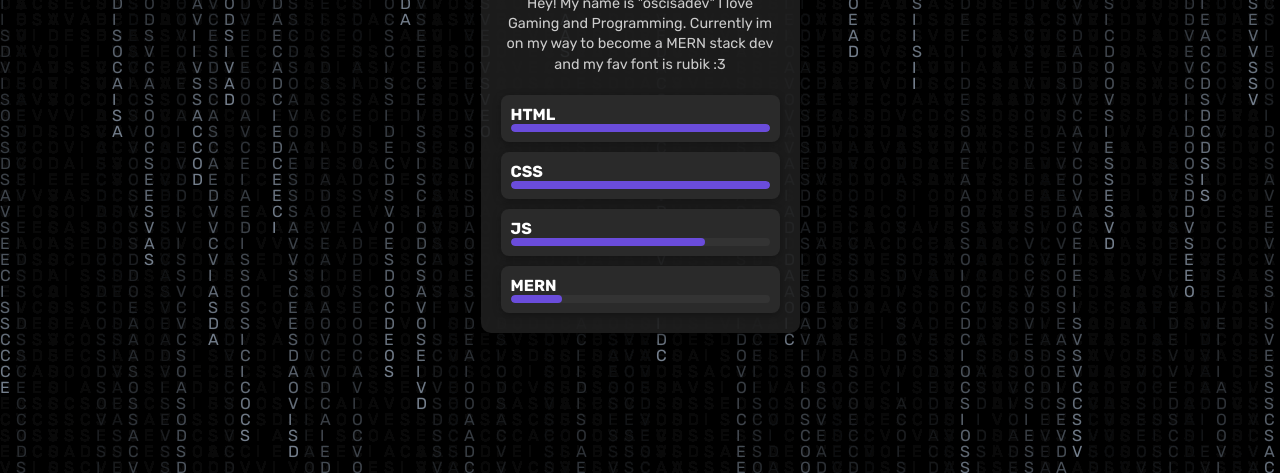
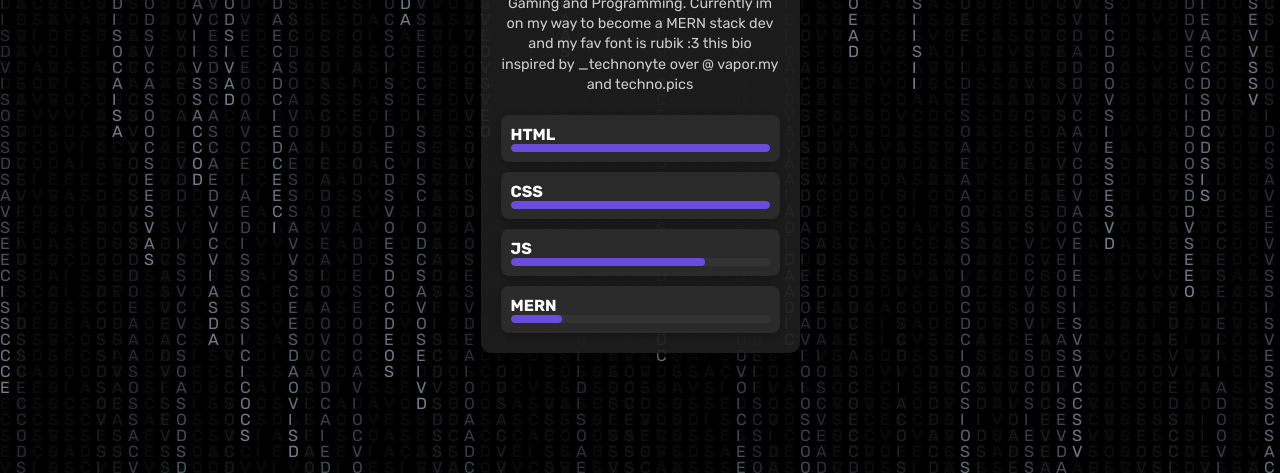
Before and after one commit to officialysourced/oscisadev, a plain HTML site: page index.html in a window 1280 px wide. Shown: the part 327-800 px from the top of the page. Drawn offline with Linux system fonts and the light colour scheme; no server answers.

Commit message:
Added credits

```diff
--- a/index.html
+++ b/index.html
@@ -7,6 +7,7 @@
  <link rel="stylesheet" href="style.css">
  <link href="https://fonts.googleapis.com/css2?family=Rubik:wght@400;500;700&display=swap" rel="stylesheet">
   <link rel="icon" type="/image/pfp" href="/images/image.png">
+    <meta name="description" content="oscdev is so goate">
 </head>
 <body>
   <canvas id="matrixCanvas"></canvas>
@@ -40,7 +41,7 @@
   <p class="bio">
    Hey! My name is "oscisadev"
     I love Gaming and Programming.
-    Currently im on my way to become a MERN stack dev and my fav font is rubik :3<br>
+    Currently im on my way to become a MERN stack dev and my fav font is rubik :3 this bio inspired by _technonyte over @ vapor.my and techno.pics<br>
     <br>
   </p>
 
```
